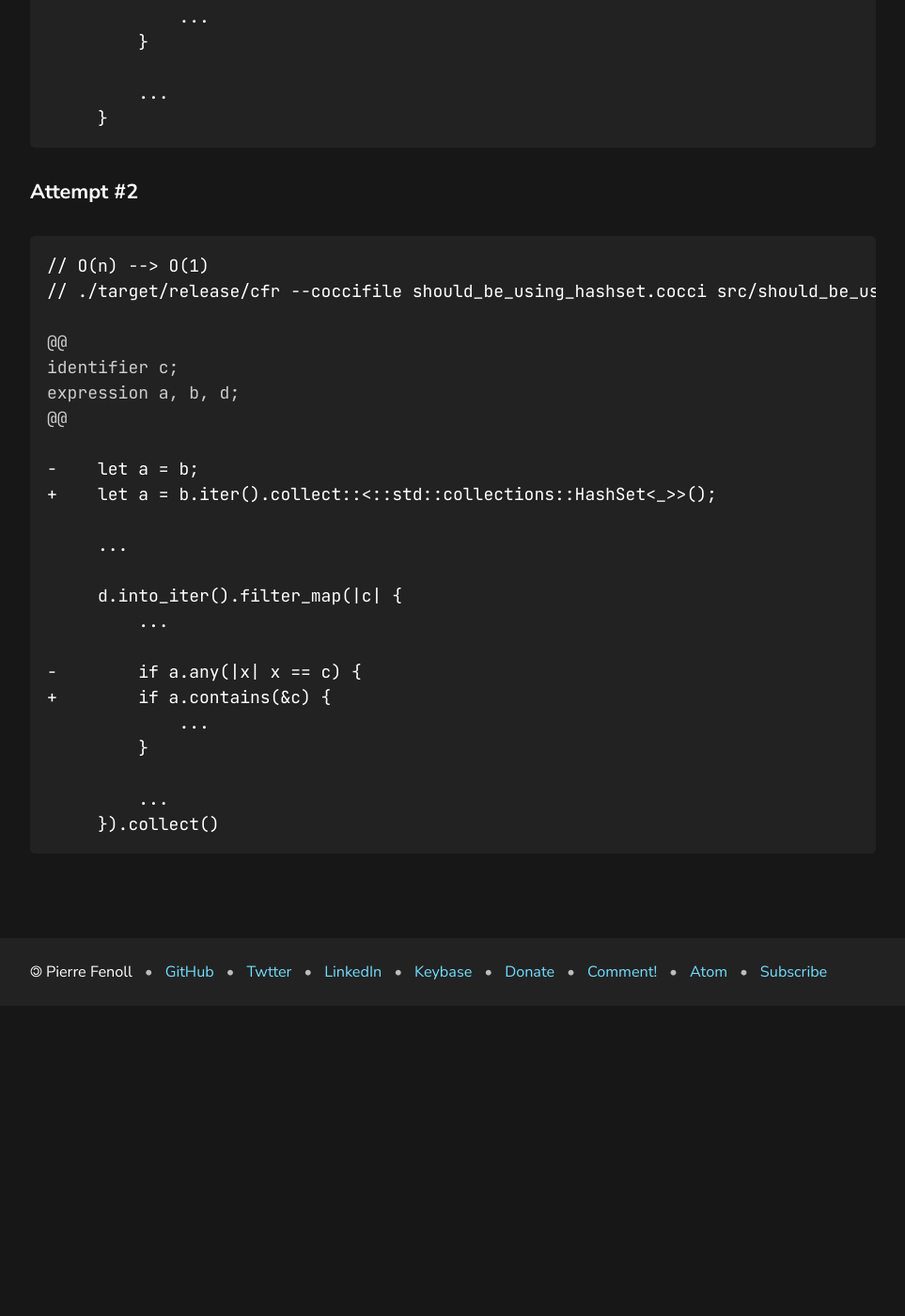
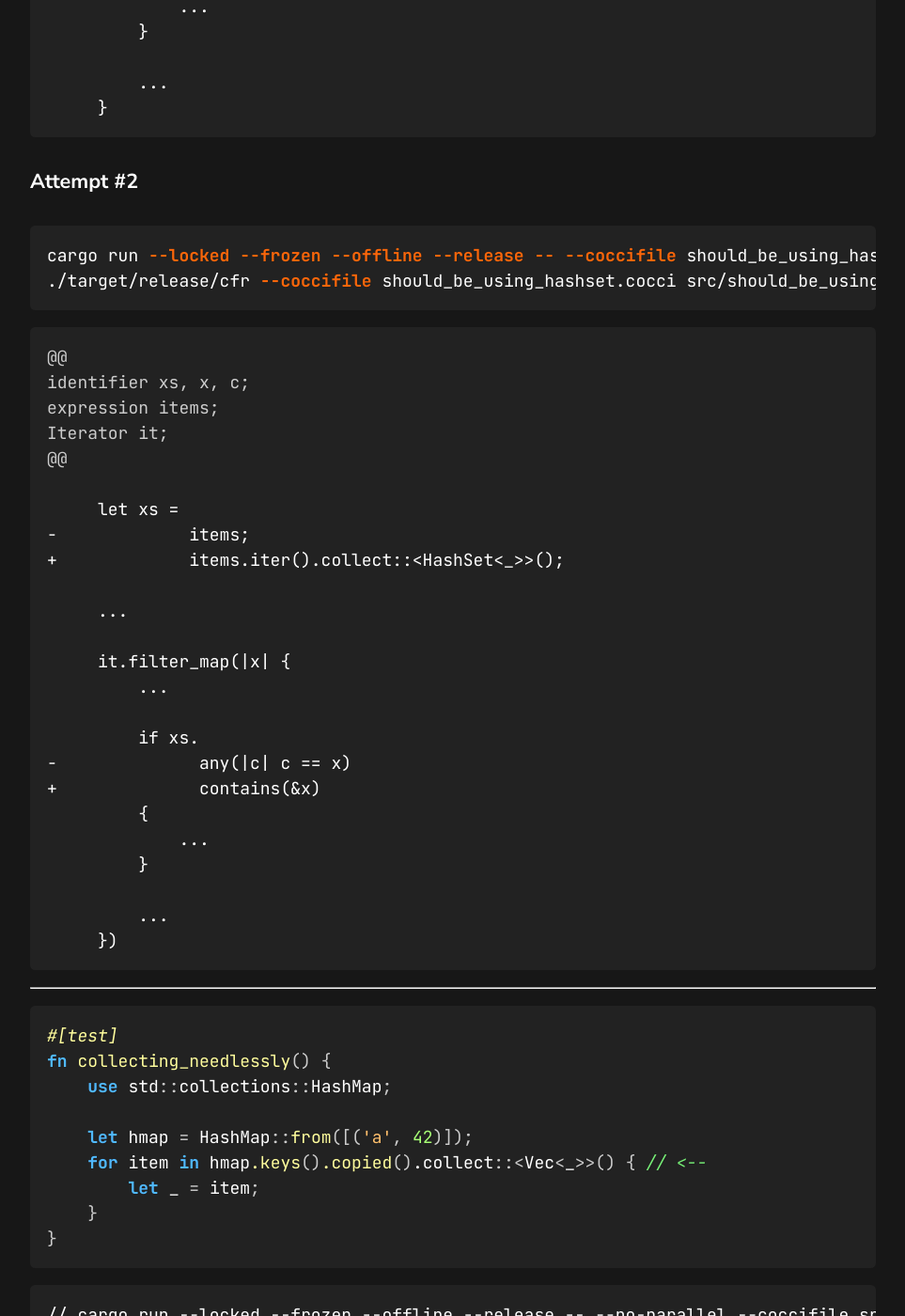
Before and after one commit to fenollp/fenollp.github.io, a Jekyll site: the page built from _posts/2024-01-27-rewriting_rust_with_coccinelle.md, in a window 1280 px wide and 1400 px high, scrolled down 2975 px. Shown: the whole window at 94% size, without its empty margins (158-1121 px from the left). Built offline with Jekyll 4.4.1, drawn with Linux system fonts in a browser that asks for light colours; before the commit the page ends 4045 px from its top, so only the background shows below that; some of the changed text lies outside the part shown.

Commit message:
more thoughts
Signed-off-by: Pierre Fenoll <pierrefenoll@gmail.com>

````diff
--- a/_posts/2024-01-27-rewriting_rust_with_coccinelle.md
+++ b/_posts/2024-01-27-rewriting_rust_with_coccinelle.md
@@ -88,9 +90,6 @@ pub async fn list_replicated_macs(rtnl: &Netlink, links: &LinkMap) -> Result<Vec
 #### Attempt #1
 
 ```diff
-// O(n) --> O(1)
-// ./target/release/cfr --coccifile should_be_using_hashset.cocci src/should_be_using_hashset.rs
-
 @@
 identifier c;
 expression a, b, d;
@@ -115,28 +114,63 @@ expression a, b, d;
 
 #### Attempt #2
 
+```shell
+cargo run --locked --frozen --offline --release -- --coccifile should_be_using_hashset.cocci src/should_be_using_hashset.rs
+./target/release/cfr --coccifile should_be_using_hashset.cocci src/should_be_using_hashset.rs
+```
+
 ```diff
-// O(n) --> O(1)
-// ./target/release/cfr --coccifile should_be_using_hashset.cocci src/should_be_using_hashset.rs
-
 @@
-identifier c;
-expression a, b, d;
+identifier xs, x, c;
+expression items;
+Iterator it;
 @@
 
--    let a = b;
-+    let a = b.iter().collect::<::std::collections::HashSet<_>>();
+     let xs =
+-             items;
++             items.iter().collect::<HashSet<_>>();
 
      ...
 
-     d.into_iter().filter_map(|c| {
+     it.filter_map(|x| {
          ...
 
--        if a.any(|x| x == c) {
-+        if a.contains(&c) {
+         if xs.
+-              any(|c| c == x)
++              contains(&x)
+         {
              ...
          }
 
          ...
-     }).collect()
+     })
 ```
+
+---
+
+```rust
+#[test]
+fn collecting_needlessly() {
+    use std::collections::HashMap;
+
+    let hmap = HashMap::from([('a', 42)]);
+    for item in hmap.keys().copied().collect::<Vec<_>>() { // <--
+        let _ = item;
+    }
+}
+```
+
+```diff
+// cargo run --locked --frozen --offline --release -- --no-parallel --coccifile src/tests/needless_collect.cocci src/tests/needless_collect.rs
+
+@@
+Iterator it;
+identifier x;
+@@
+
+     for x in it
+-                 .copied().collect::<Vec<_>>()
+     {
+         ...
+     }
+```
````
Also changed, not shown: other parts of _posts/2024-01-27-rewriting_rust_with_coccinelle.md (+3 -1 lines), _posts/2023-09-27-Polishing_Rust.md (+3 -3 lines).
